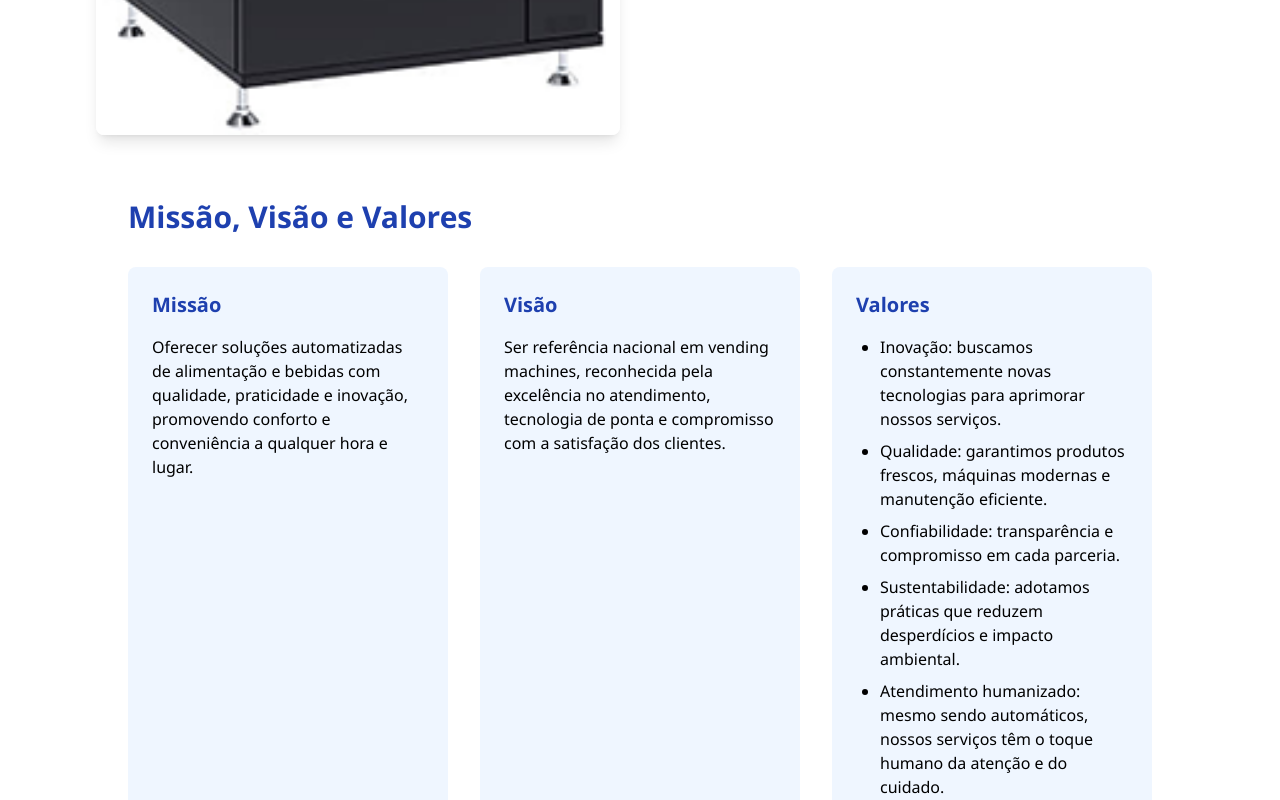
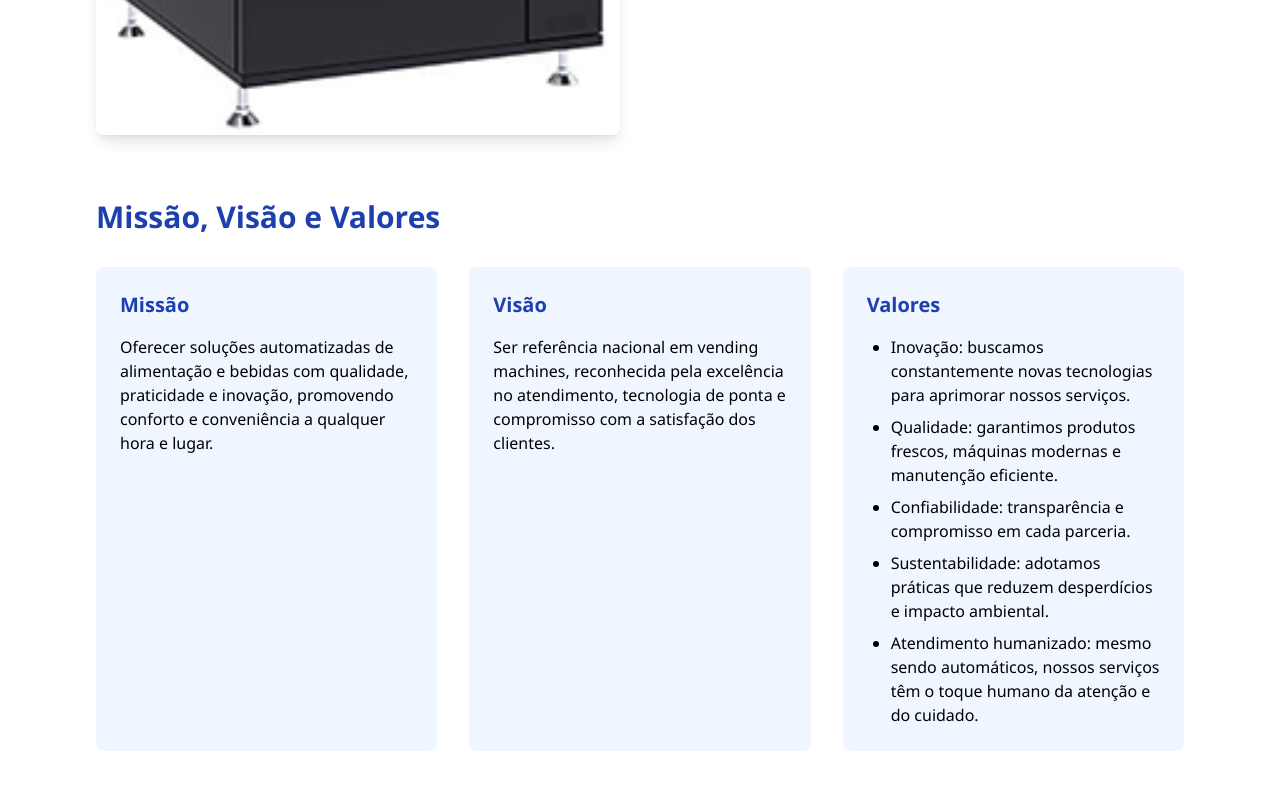
Before and after one commit to msaraujo10/bbvending-site, a React (Vite) app: page /quem-somos in a window 1280 px wide. Shown: the part 1180-1980 px from the top of the page. Built offline with nearby package versions, Linux system fonts and the light colour scheme.

Commit message:
Alterando a posição da seção Missão e Valores

```diff
--- a/src/pages/AboutPage.jsx
+++ b/src/pages/AboutPage.jsx
@@ -37,11 +37,11 @@ const AboutPage = () => {
 
           </div>
         </div>
-        <p className="mb-4">
+
+      </div>
+       <p className="mb-4">
               <MissionVisionValuesSection />
             </p>
-      </div>
-
     </div>
 
   );
```
